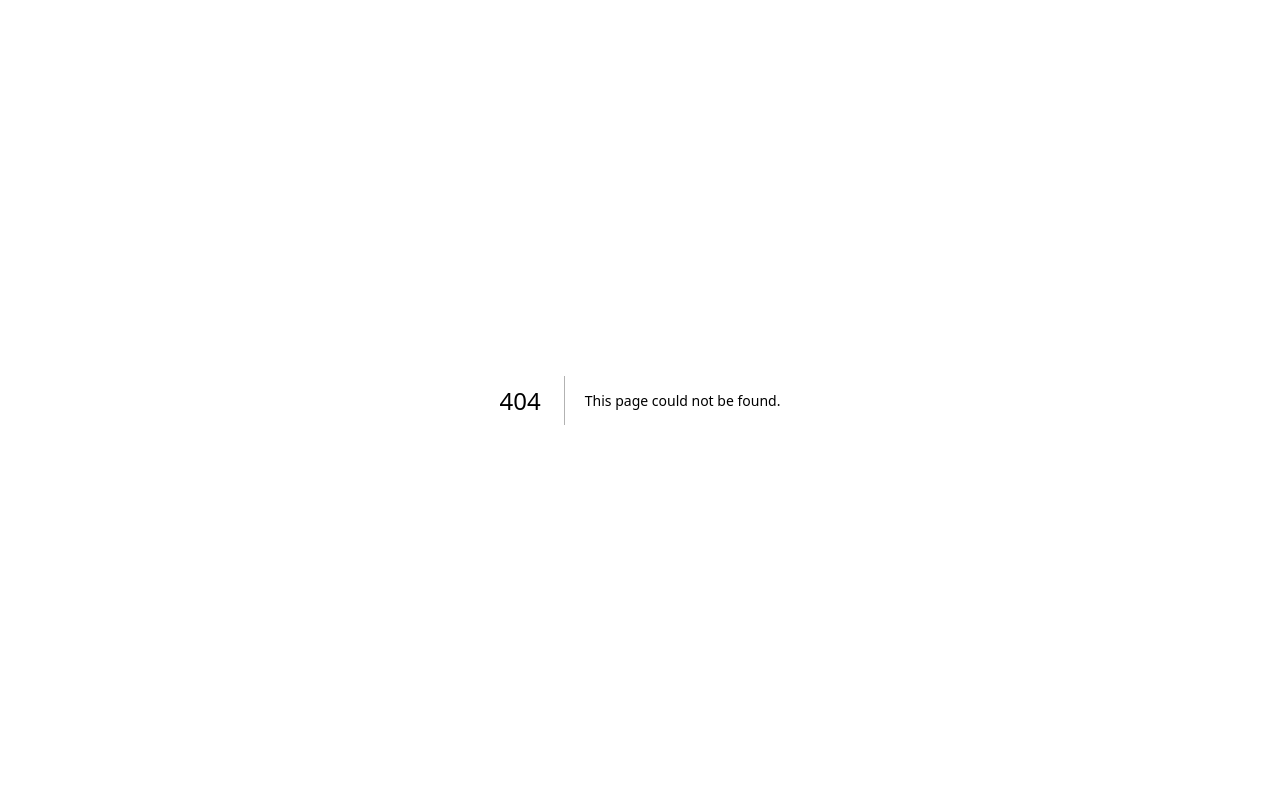
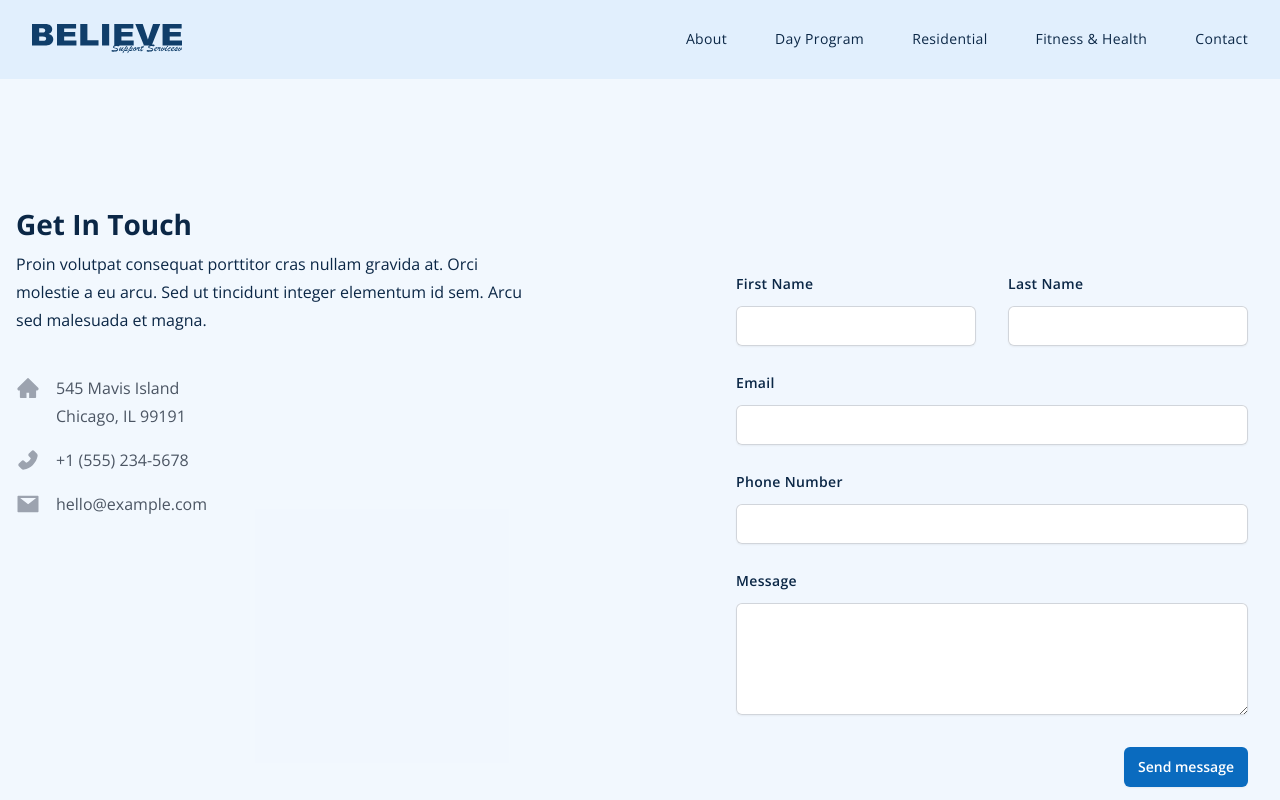
Before and after one commit to Justin-Bento/believe-support-services, a Next.js app: page /contact in a window 1280 px wide. Before the commit this address had no page. Shown: the top 800 px of the page. Built offline with nearby package versions, Linux system fonts and the light colour scheme.

Commit message:
created a contact page

```diff
--- /dev/null
+++ b/src/pages/contact.tsx
@@ -0,0 +1,146 @@
+import Appbar from "@/components/Appbar";
+import Footer from "@/components/Footer";
+import { AiFillHome, AiFillMail, AiFillPhone } from 'react-icons/ai'
+
+export default function Example() {
+  return (
+    <>
+      <Appbar />
+      <div className="relative bg-primary-50 isolate">
+        <div className="container grid grid-cols-1 mx-auto lg:grid-cols-2">
+          <div className="relative px-6 pt-24 pb-20 sm:pt-32 lg:static lg:px-4">
+            <div className="max-w-xl mx-auto lg:mx-0 lg:max-w-lg">
+              <div className="absolute inset-y-0 left-0 w-full overflow-hidden bg-primary-50/10 -z-10 lg:w-1/2">
+              </div>
+              <h2 className="headline-medium">Get in touch</h2>
+              <p className="mt-2 ">
+                Proin volutpat consequat porttitor cras nullam gravida at. Orci molestie a eu arcu. Sed ut tincidunt
+                integer elementum id sem. Arcu sed malesuada et magna.
+              </p>
+              <dl className="mt-10 space-y-4 text-base leading-7 text-gray-600">
+                <div className="flex gap-x-4">
+                  <dt className="flex-none">
+                    <span className="sr-only">Address</span>
+                    <AiFillHome className="w-6 text-gray-400 h-7" aria-hidden="true" />
+                  </dt>
+                  <dd>
+                    545 Mavis Island
+                    <br />
+                    Chicago, IL 99191
+                  </dd>
+                </div>
+                <div className="flex gap-x-4">
+                  <dt className="flex-none">
+                    <span className="sr-only">Telephone</span>
+                    <AiFillPhone className="w-6 text-gray-400 h-7" aria-hidden="true" />
+                  </dt>
+                  <dd>
+                    <a className="hover:text-gray-900" href="tel:+1 (555) 234-5678">
+                      +1 (555) 234-5678
+                    </a>
+                  </dd>
+                </div>
+                <div className="flex gap-x-4">
+                  <dt className="flex-none">
+                    <span className="sr-only">Email</span>
+                    <AiFillMail className="w-6 text-gray-400 h-7" aria-hidden="true" />
+                  </dt>
+                  <dd>
+                    <a className="hover:text-gray-900" href="mailto:hello@example.com">
+                      hello@example.com
+                    </a>
+                  </dd>
+                </div>
+              </dl>
+            </div>
+          </div>
+          <form action="#" method="POST" className="px-6 pt-20 pb-24 sm:pb-32 lg:px-8 lg:py-48">
+            <div className="max-w-xl mx-auto lg:mr-0 lg:max-w-lg">
+              <div className="grid grid-cols-1 gap-x-8 gap-y-6 sm:grid-cols-2">
+                <div>
+                  <label htmlFor="first-name" className="font-semibold capitalize body-medium">
+                    First name
+                  </label>
+                  <div className="mt-2.5">
+                    <input
+                      type="text"
+                      name="first-name"
+                      id="first-name"
+                      autoComplete="given-name"
+                      className="block w-full rounded-md border-0 px-3.5 py-2 text-gray-900 shadow-sm ring-1 ring-inset ring-gray-300 placeholder:text-gray-400 focus:ring-2 focus:ring-inset focus:ring-primary-600 sm:text-sm sm:leading-6"
+                    />
+                  </div>
+                </div>
+                <div>
+                  <label htmlFor="last-name" className="font-semibold capitalize body-medium">
+                    Last name
+                  </label>
+                  <div className="mt-2.5">
+                    <input
+                      type="text"
+                      name="last-name"
+                      id="last-name"
+                      autoComplete="family-name"
+                      className="block w-full rounded-md border-0 px-3.5 py-2 text-gray-900 shadow-sm ring-1 ring-inset ring-gray-300 placeholder:text-gray-400 focus:ring-2 focus:ring-inset focus:ring-primary-600 sm:text-sm sm:leading-6"
+                    />
+                  </div>
+                </div>
+                <div className="sm:col-span-2">
+                  <label htmlFor="email" className="font-semibold capitalize body-medium">
+                    Email
+                  </label>
+                  <div className="mt-2.5">
+                    <input
+                      type="email"
+                      name="email"
+                      id="email"
+                      autoComplete="email"
+                      className="block w-full rounded-md border-0 px-3.5 py-2 text-gray-900 shadow-sm ring-1 ring-inset ring-gray-300 placeholder:text-gray-400 focus:ring-2 focus:ring-inset focus:ring-primary-600 sm:text-sm sm:leading-6"
+                    />
+                  </div>
+                </div>
+                <div className="sm:col-span-2">
+                  <label htmlFor="phone-number" className="font-semibold capitalize body-medium">
+                    Phone number
+                  </label>
+                  <div className="mt-2.5">
+                    <input
+                      type="tel"
+                      name="phone-number"
+                      id="phone-number"
+                      autoComplete="tel"
+                      className="block w-full rounded-md border-0 px-3.5 py-2 text-gray-900 shadow-sm ring-1 ring-inset ring-gray-300 placeholder:text-gray-400 focus:ring-2 focus:ring-inset focus:ring-primary-600 sm:text-sm sm:leading-6"
+                    />
+                  </div>
+                </div>
+                <div className="sm:col-span-2">
+                  <label htmlFor="message" className="font-semibold capitalize body-medium">
+                    Message
+                  </label>
+                  <div className="mt-2.5">
+                    <textarea
+                      name="message"
+                      id="message"
+                      rows={4}
+                      className="block w-full rounded-md border-0 px-3.5 py-2 text-gray-900 shadow-sm ring-1 ring-inset ring-gray-300 placeholder:text-gray-400 focus:ring-2 focus:ring-inset focus:ring-primary-600 sm:text-sm sm:leading-6"
+                      defaultValue={''}
+                    />
+                  </div>
+                </div>
+              </div>
+              <div className="flex justify-end mt-8">
+                <button
+                  type="submit"
+                  className="rounded-md bg-primary-600 px-3.5 py-2.5 text-center text-sm font-semibold text-white shadow-sm hover:bg-primary-500 focus-visible:outline focus-visible:outline-2 focus-visible:outline-offset-2 focus-visible:outline-primary-600"
+                >
+                  Send message
+                </button>
+              </div>
+            </div>
+          </form>
+        </div>
+      </div>
+      <Footer />
+    </>
+  )
+}
```
